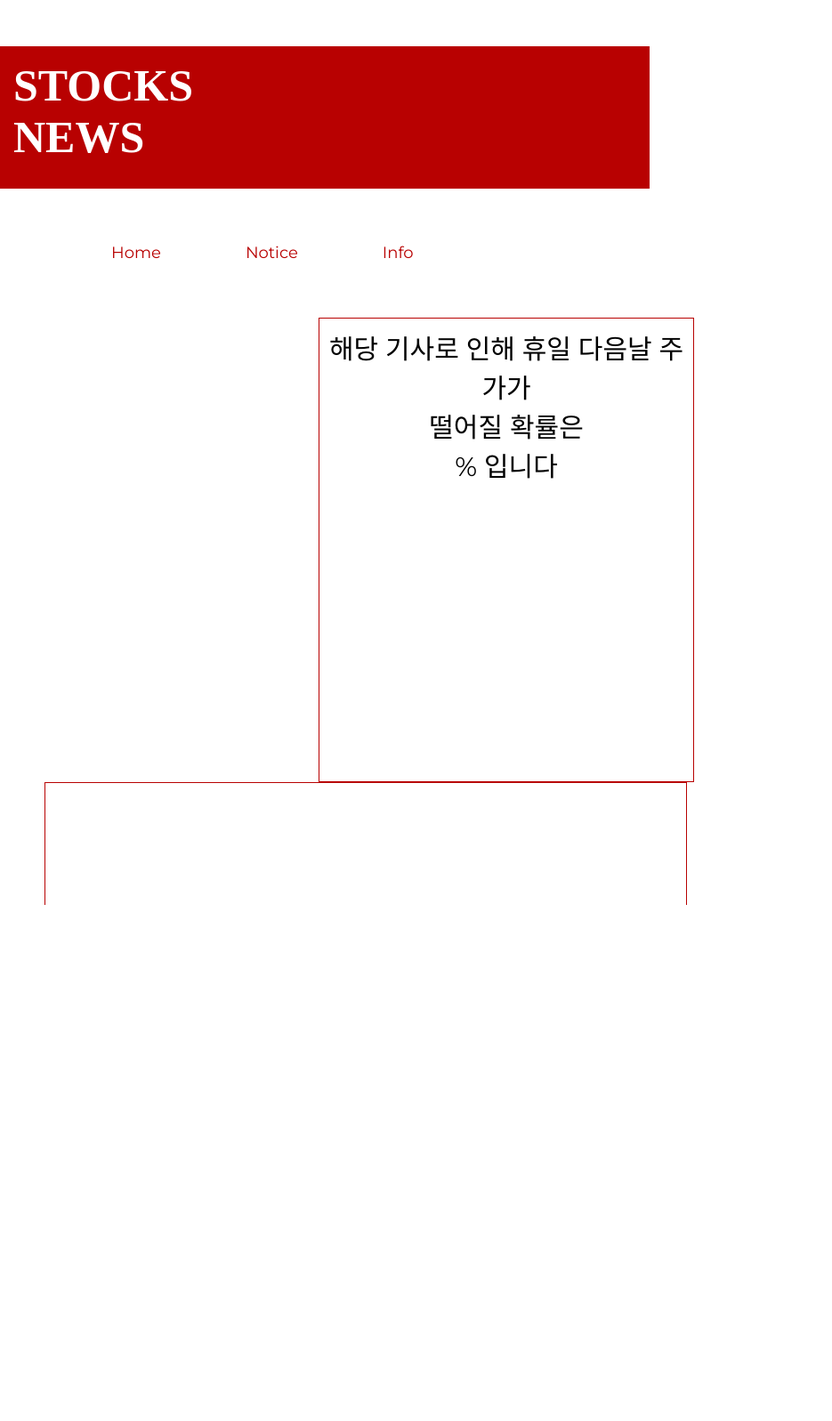
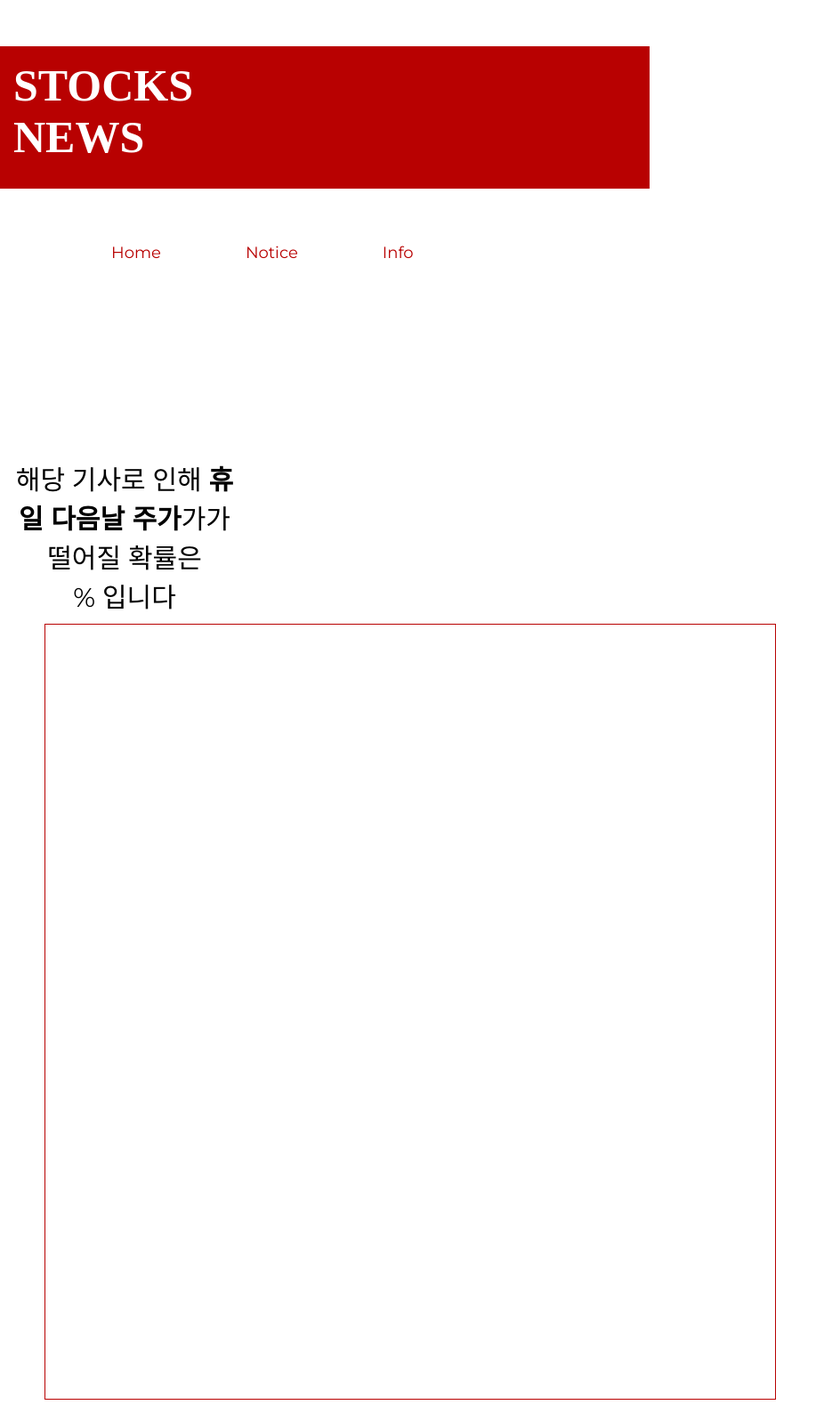
Before and after one commit to JooJaeHwan/The_Relationship_between_news_and_stocks, a Flask app: template flask_app/templates/result.html in a window 1280 px wide. Shown: the whole page at 89% size, without its empty margins (0-935 px from the left). Before the commit the page ends 1017 px from the top, so only its background shows below. Run offline with Flask 2, Linux system fonts and the light colour scheme; the template is opened without the code that fills it, so the values that code supplies are empty.

Commit message:
flask 수정2

```diff
--- a/flask_app/__init__.py
+++ b/flask_app/__init__.py
@@ -7,12 +7,12 @@
 mysql = MySQL()
 app = Flask(__name__)
 
-app.config['MYSQL_DATABASE_USER'] = '-'
-app.config['MYSQL_DATABASE_PASSWORD'] = '-'
+app.config['MYSQL_DATABASE_USER'] = 'stocks'
+app.config['MYSQL_DATABASE_PASSWORD'] = 'Stocks!'
 app.config['MYSQL_DATABASE_DB'] = 'User_Info'
 app.config['MYSQL_DATABASE_HOST'] = '-'
 app.config['MYSQL_DATABASE_PORT'] = 3306
-app.secret_key = "-"
+app.secret_key = "9de85b1db330eddaf2a3e861d23db198baafee41a968f8365f4f9acf60fb2e09"
 
 app.config["PERMANENT_SESSION_LIFETIME"] = timedelta(minutes=5) # 5분후 자동 로그아웃
 mysql.init_app(app)
@@ -33,7 +33,7 @@
     data = request.get_data()
     text = request.form.get('text')
     time = request.form.get('time')
-    res = requests.post('http://-:5001/result', data=data)
+    res = requests.post('http://127.0.0.1:5001/result', data=text.encode('utf-8'))
     return render_template('result.html', value = round(float(res.text), 4), text=text, time=time), 200
 
 @app.route('/notce')
--- a/flask_app/templates/index.html
+++ b/flask_app/templates/index.html
@@ -104,7 +104,7 @@
                         <option value="4">휴일</option>
                       </select>
                     <label style="color:rgb(80, 80, 80); font-size:25px; " maxlength="8 ">궁금하신 뉴스기사 본문을 넣어주세요</label><br><br>
-                    <textarea class="hidden" name="text" maxlength="999 " type="text " placeholder="여기에 입력 " style="color:rgb(100, 100, 100); width:800px; height:600px; outline:none; text-align:center;font-size:13px"></textarea>
+                    <textarea class="hidden" name="text" type="text " placeholder="여기에 입력 " style="color:rgb(100, 100, 100); width:800px; height:600px; outline:none; text-align:center;font-size:13px"></textarea>
                 </div>
             </div>
         </div>
--- a/flask_app/templates/result.html
+++ b/flask_app/templates/result.html
@@ -76,44 +76,44 @@
     <br>
     <p>
         {% if time == '1' %}
-        <div style="width:400px; height: 500px; border:1px solid rgb(184, 1, 1); margin-right:500px; float:right; vertical-align: middle; text-align: center;" class="fade-in-box">
+        <div style="margin-right:1000px; float:right; vertical-align: middle; text-align: center;" class="fade-in-box">
             {% if value > 0.5 %}
             <div style='font-size:30px;'>
-                해당 기사로 인해 당일 주가가<br> 오르거나 유지될 확률은 <br>{{ value*100 }}% 입니다
+                <br><br><br><br> 해당 기사로 인해 <strong>당일 주가</strong>가<br> 오르거나 유지될 확률은 <br>{{ value*100 }}% 입니다
             </div>
             {% else %}
             <div style='font-size:30px;'>
-                해당 기사로 인해 당일 주가가 <br> 떨어질 확률은 <br> {{ (1-value)*100 }}% 입니다
+                <br><br><br><br>해당 기사로 인해 <strong>당일 주가</strong>가 <br> 떨어질 확률은 <br> {{ (1-value)*100 }}% 입니다
             </div>
             {% endif %}
         </div>
         {% elif time == '2' %}
-        <div style="width:400px; height: 500px; border:1px solid rgb(184, 1, 1); margin-right:500px; float:right; vertical-align: middle; text-align: center;" class="fade-in-box">
+        <div style="margin-right:1000px; float:right; vertical-align: middle; text-align: center;" class="fade-in-box">
             {% if value > 0.5 %}
             <div style='font-size:30px;'>
-                해당 기사로 인해 다음날 주가가<br> 오르거나 유지될 확률은 <br>{{ value*100 }}% 입니다
+                <br><br><br><br> 해당 기사로 인해 <strong>다음날 주가</strong>가<br> 오르거나 유지될 확률은 <br>{{ value*100 }}% 입니다
             </div>
             {% else %}
             <div style='font-size:30px;'>
-                해당 기사로 인해 다음날 주가가 <br> 떨어질 확률은 <br> {{ (1-value)*100 }}% 입니다
+                <br><br><br><br> 해당 기사로 인해 <strong>다음날 주가</strong> 가 <br> 떨어질 확률은 <br> {{ (1-value)*100 }}% 입니다
             </div>
             {% endif %}
         </div>
         {% else %}
-        <div style="width:400px; height: 500px; border:1px solid rgb(184, 1, 1); margin-right:500px; float:right; vertical-align: middle; text-align: center;" class="fade-in-box">
+        <div style="margin-right:1000px; float:right; vertical-align: middle; text-align: center;" class="fade-in-box">
             {% if value > 0.5 %}
             <div style='font-size:30px;'>
-                해당 기사로 인해 휴일 다음날 주가가<br> 오르거나 유지될 확률은 <br>{{ value*100 }}% 입니다
+                <br><br><br><br>해당 기사로 인해 <strong>휴일 다음날 주가</strong>가<br> 오르거나 유지될 확률은 <br>{{ value*100 }}% 입니다
             </div>
             {% else %}
             <div style='font-size:30px;'>
-                해당 기사로 인해 휴일 다음날 주가가 <br> 떨어질 확률은 <br> {{ (1-value)*100 }}% 입니다
+                <br><br><br><br>해당 기사로 인해 <strong>휴일 다음날 주가</strong>가가 <br> 떨어질 확률은 <br> {{ (1-value)*100 }}% 입니다
             </div>
             {% endif %}
         </div>
         {% endif %}
-        <div style="width:700px; height:500px; margin-left:50px; border:1px solid rgb(184, 1, 1);" class="fade-in-box">
-            <div style='font-size:12px; text-align: center;'>
+        <div style="width:800px; height:850px; margin-left:50px; border:1px solid rgb(184, 1, 1);" class="fade-in-box">
+            <div style='font-size:18px; text-align: center;'>
                 {{ text }}
             </div>
         </div>
```
